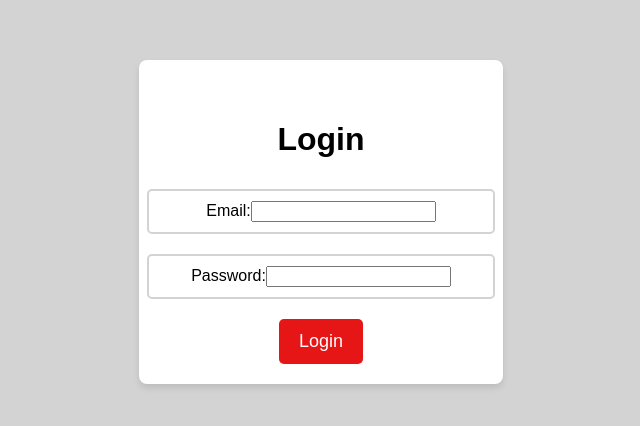
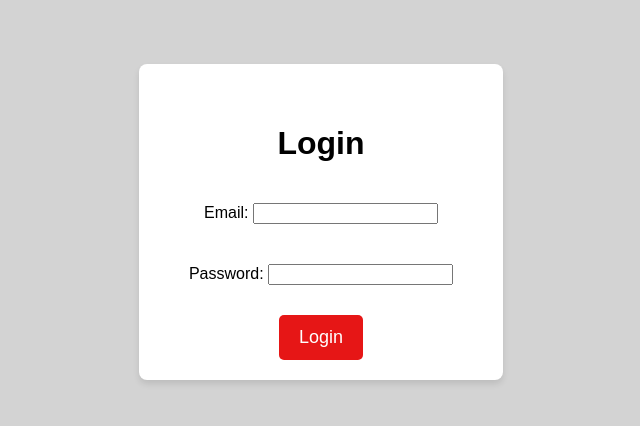
Before and after one commit to Jvanduyn/hackathon, a React (Create React App) app: page /login in a window 1280 px wide. Shown: the part 178-604 px from the top of the page, without its empty margins (339-979 px from the left). Built offline with nearby package versions, Linux system fonts and the light colour scheme; no server answers.

Commit message:
Final push, minor changes

```diff
--- a/src/App.css
+++ b/src/App.css
@@ -44,7 +44,6 @@ body {
   width: 100%;
   margin: 10px 0;
   padding: 10px;
-  border: 2px solid #d3d3d3;
   border-radius: 5px;
   font-size: 16px;
 }
--- a/src/Pages/Login.jsx
+++ b/src/Pages/Login.jsx
@@ -57,7 +57,7 @@ export default (props) => {
                     <form onSubmit={handleLogin} className="login-form">
                         <h1>Login</h1>
                         <div className="input-field">
-                            <label>Email:</label>
+                            <label>Email:  </label>
                             <input
                                 type="email"
                                 value={email}
@@ -66,7 +66,7 @@ export default (props) => {
                             />
                         </div>
                         <div className="input-field">
-                            <label>Password:</label>
+                            <label>Password:  </label>
                             <input
                                 type="password"
                                 value={password}
--- a/src/seed.js
+++ b/src/seed.js
@@ -51,7 +51,7 @@ function createRandomUser() {
         'Developer':1.5, 'HR':1.2, 'Designer':1, 'Facilitator':0.8, 'Director':1.5, 'Representative':0.7,
         'Technician':0.7, 'Assistant':0.5, 'Consultant':0.85, 'Executive':1.7, 'Associate':1.3, 'Architect':1.1,
         'Specialist':0.9, 'Engineer':1.1, 'Producer':0.85, 'Liaison':1.1, 'Analyst':1.1, 'Supervisor':1.1,
-        'Officer':1.6, 'Strategist':1.12, 'Orchestrator':0.9, 'Planner':0.6, 'Agent':0.7, 'Manager':1.1,
+        'Officer':1.6, 'Strategist':1.12, 'Orchestrator':0.9, 'Planner':0.6, 'Agent':0.7,
         'Administrator':0.95, 'Coordinator':0.65}
 
         let job = Object.keys(jobs)[Math.floor(Math.random()*Object.keys(jobs).length)]
```
